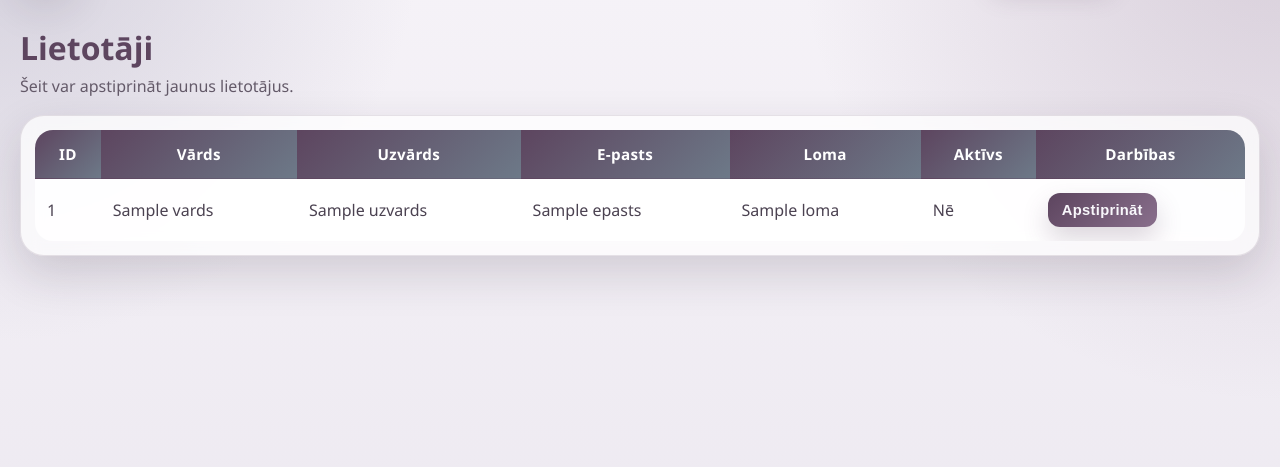
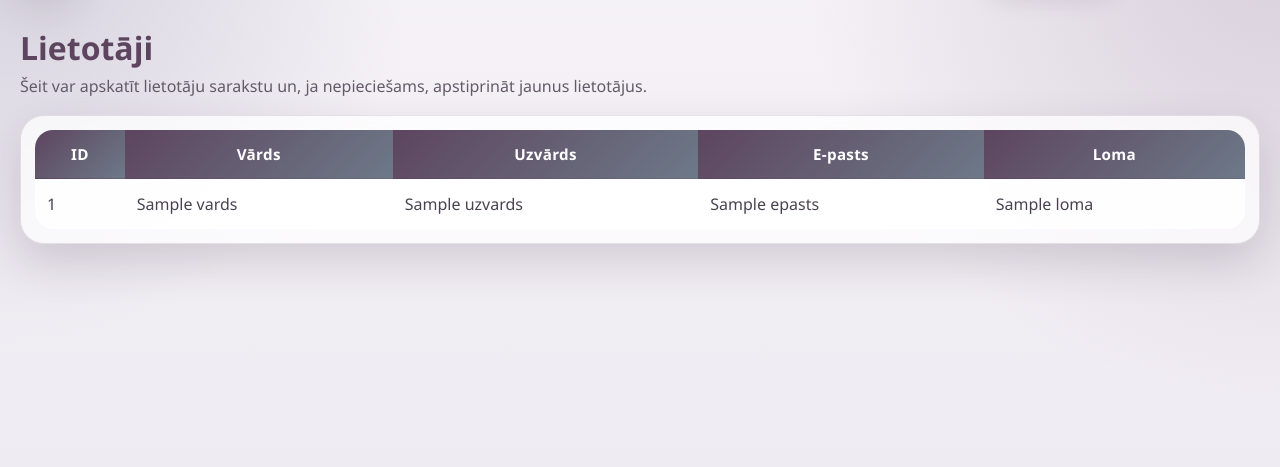
Before and after one commit to denisandrejev6-hue/projekts, a Laravel app: template resources/views/lietotaji/index.blade.php in a window 1280 px wide. Shown: the part 81-548 px from the top of the page. Run offline with Laravel 12, Linux system fonts and the light colour scheme; the template is opened without the code that fills it: most values are stand-ins (such as "Sample title", 1, 10 or a date in 2020).

Commit message:
lietotajs

```diff
--- a/resources/views/lietotaji/index.blade.php
+++ b/resources/views/lietotaji/index.blade.php
@@ -3,7 +3,7 @@
 @section('content')
 <div class="page-heading">
     <h1>Lietotāji</h1>
-    <p>Šeit var apstiprināt jaunus lietotājus.</p>
+    <p>Šeit var apskatīt lietotāju sarakstu un, ja nepieciešams, apstiprināt jaunus lietotājus.</p>
 </div>
 
 @if(session('success'))
@@ -19,8 +19,11 @@
                 <th>Uzvārds</th>
                 <th>E-pasts</th>
                 <th>Loma</th>
+
+                @if(auth()->check() && in_array(auth()->user()->loma, ['Admin', 'Darbinieks']))
                     <th>Aktīvs</th>
                     <th>Darbības</th>
+                @endif
             </tr>
         </thead>
         <tbody>
@@ -31,6 +34,8 @@
                     <td>{{ $item->uzvards }}</td>
                     <td>{{ $item->epasts }}</td>
                     <td>{{ $item->loma }}</td>
+
+                    @if(auth()->check() && in_array(auth()->user()->loma, ['Admin', 'Darbinieks']))
                         <td>{{ (int)$item->aktivs === 1 ? 'Jā' : 'Nē' }}</td>
                         <td>
                             @if((int)$item->aktivs !== 1)
@@ -42,6 +47,7 @@
                                 <span>Apstiprināts</span>
                             @endif
                         </td>
+                    @endif
                 </tr>
             @endforeach
         </tbody>
```
Lines whose indentation alone changed are shown as unchanged.
